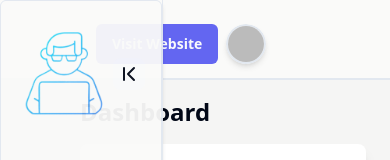
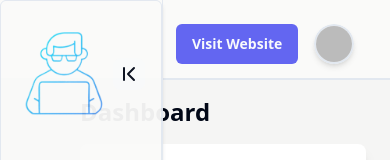
Before and after one commit to Wasikur/ecom-admin, a React (Vite) app: page /home in a window 390 px wide. Shown: the top 160 px of the page. Built offline with nearby package versions, Linux system fonts and the light colour scheme; no server answers; sample sign-in values are in the browser's storage.

Commit message:
header mobile optimized

```diff
--- a/src/components/header/Header.jsx
+++ b/src/components/header/Header.jsx
@@ -49,8 +49,8 @@ const Header = () => {
     <div className="flex flex-col md:flex-row justify-between h-20 w-full pl-24 mr-14 p-6 bg-stone-50 select-none border-b-2 shadow-xl">
       {isMobile ? (
         <>
-          <div className="flex justify-between items-center w-full">
-            <div className="flex gap-2">
+          <div className="pl-20 w-full">
+            <div className="flex gap-4">
               <Link to="/">
                 <Button className="bg-indigo-500 font-bold hover:bg-indigo-600 transition-colors">
                   Visit Website
```
